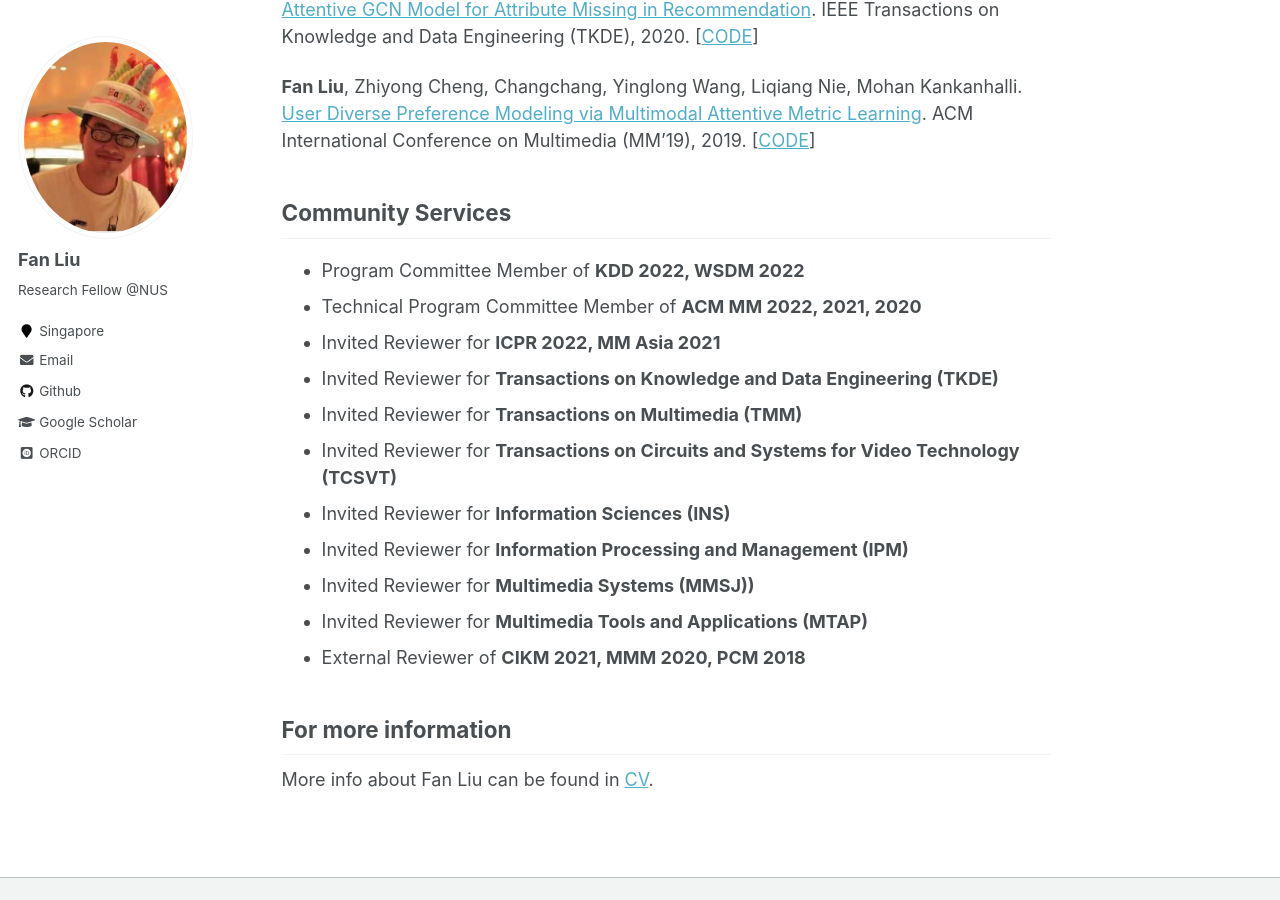
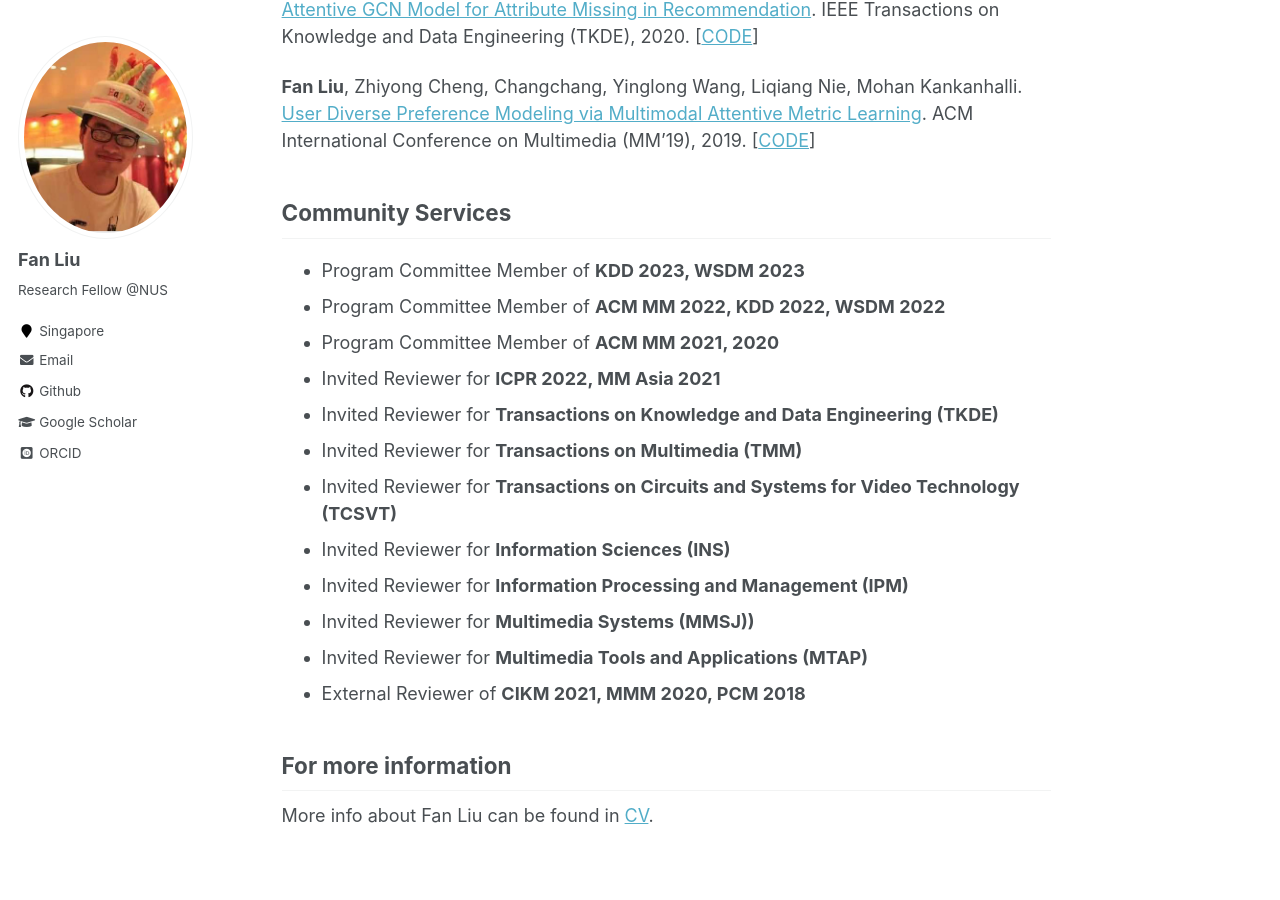
Before and after one commit to liufancs/liufancs.github.io, a Jekyll site: the page built from _pages/about.md, in a window 1280 px wide and 900 px high, scrolled down 1221 px. Built offline with Jekyll 4.4.1, drawn with Linux system fonts in a browser that asks for light colours; some web fonts are replaced.

Commit message:
Update about.md

```diff
--- a/_pages/about.md
+++ b/_pages/about.md
@@ -33,8 +33,9 @@ Ansong Li, Zhiyong Cheng, **Fan Liu**, Zan Gao, Weili Guan, Yuxin Peng. [Disenta
 **Fan Liu**, Zhiyong Cheng, Changchang, Yinglong Wang, Liqiang Nie, Mohan Kankanhalli. [User Diverse Preference Modeling via Multimodal Attentive Metric Learning](https://arxiv.org/abs/1908.07738). ACM International Conference on Multimedia (MM'19), 2019. [[CODE](https://github.com/liufancs/MAML)]
 
 ## Community Services
-* Program Committee Member of **KDD 2022, WSDM 2022**
-* Technical Program Committee Member of **ACM MM 2022, 2021, 2020**
+* Program Committee Member of **KDD 2023, WSDM 2023**
+* Program Committee Member of **ACM MM 2022, KDD 2022, WSDM 2022**
+* Program Committee Member of **ACM MM 2021, 2020**
 * Invited Reviewer for **ICPR 2022, MM Asia 2021**
 * Invited Reviewer for **Transactions on Knowledge and Data Engineering (TKDE)**
 * Invited Reviewer for **Transactions on Multimedia (TMM)**
```
